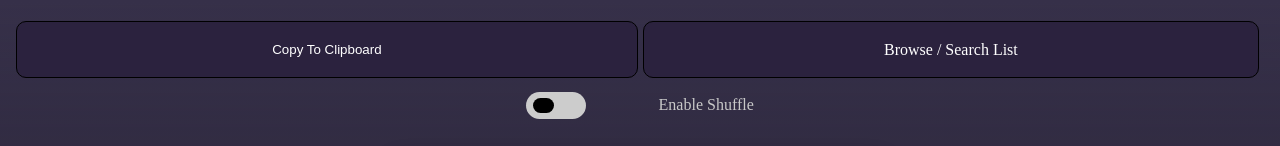
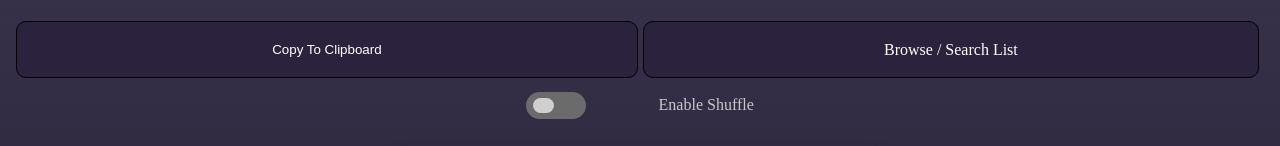
Before and after one commit to ddectis/rubinisms, a Next.js app: page / in a window 1280 px wide. Both pictures are taken after a click on the button "Starting from the beginning". Shown: the top 146 px of the page. Built offline with nearby package versions, Linux system fonts and the light colour scheme.

Commit message:
slider css tweak

```diff
--- a/src/styles/ToggleSlider.module.css
+++ b/src/styles/ToggleSlider.module.css
@@ -19,7 +19,7 @@
     left: 0;
     right: 0;
     bottom: 3px;
-    background-color: #ccc;
+    background-color: #6b6b6b;
     transition: .4s;
     border-radius: 50px;
     display: flex;
@@ -32,13 +32,13 @@
     height: 58%;
     width: 34%;
     left: 7px;
-    background-color: black;
+    background-color: rgb(208, 206, 206);
     transition: .4s;
     border-radius: 50px;
   }
 
   input:checked + .slider {
-    background-color: #4CAF50;
+    background-color: #0062048c;
   }
 
   input:focus + .slider {
```
